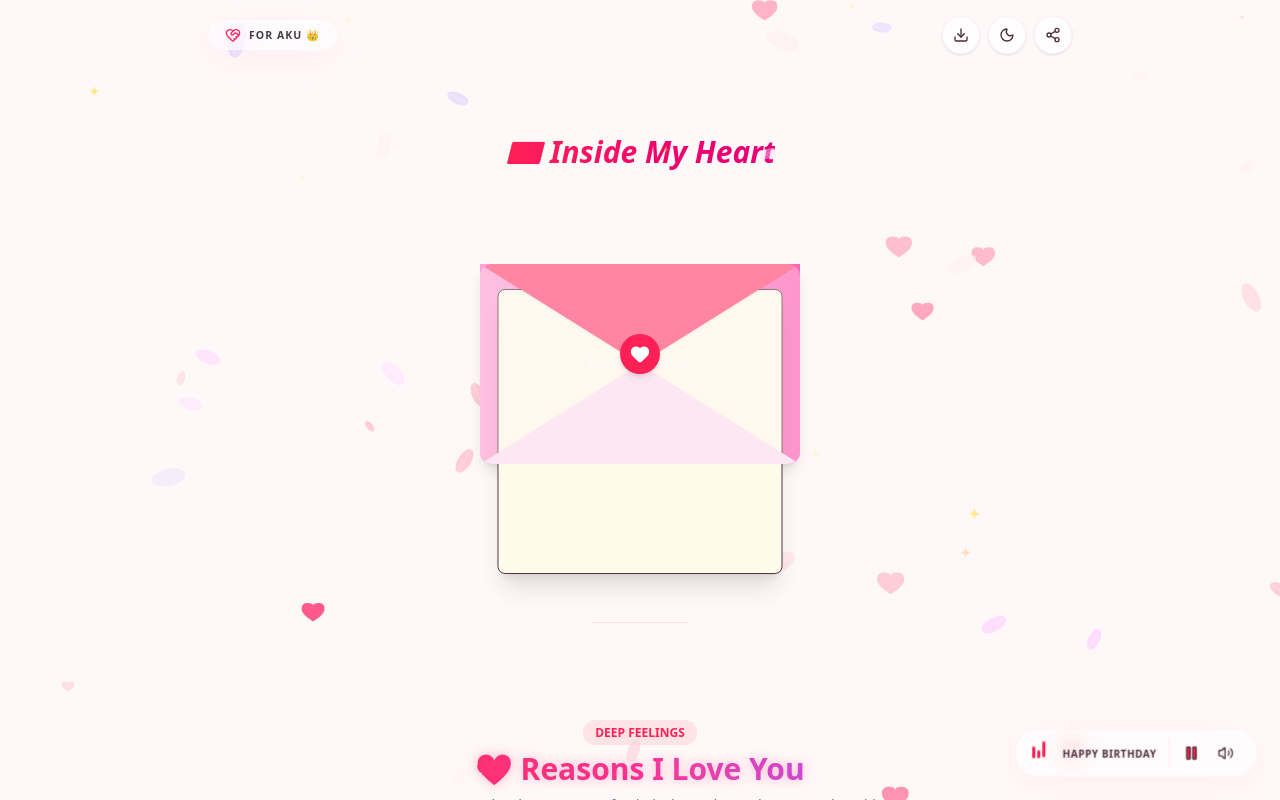
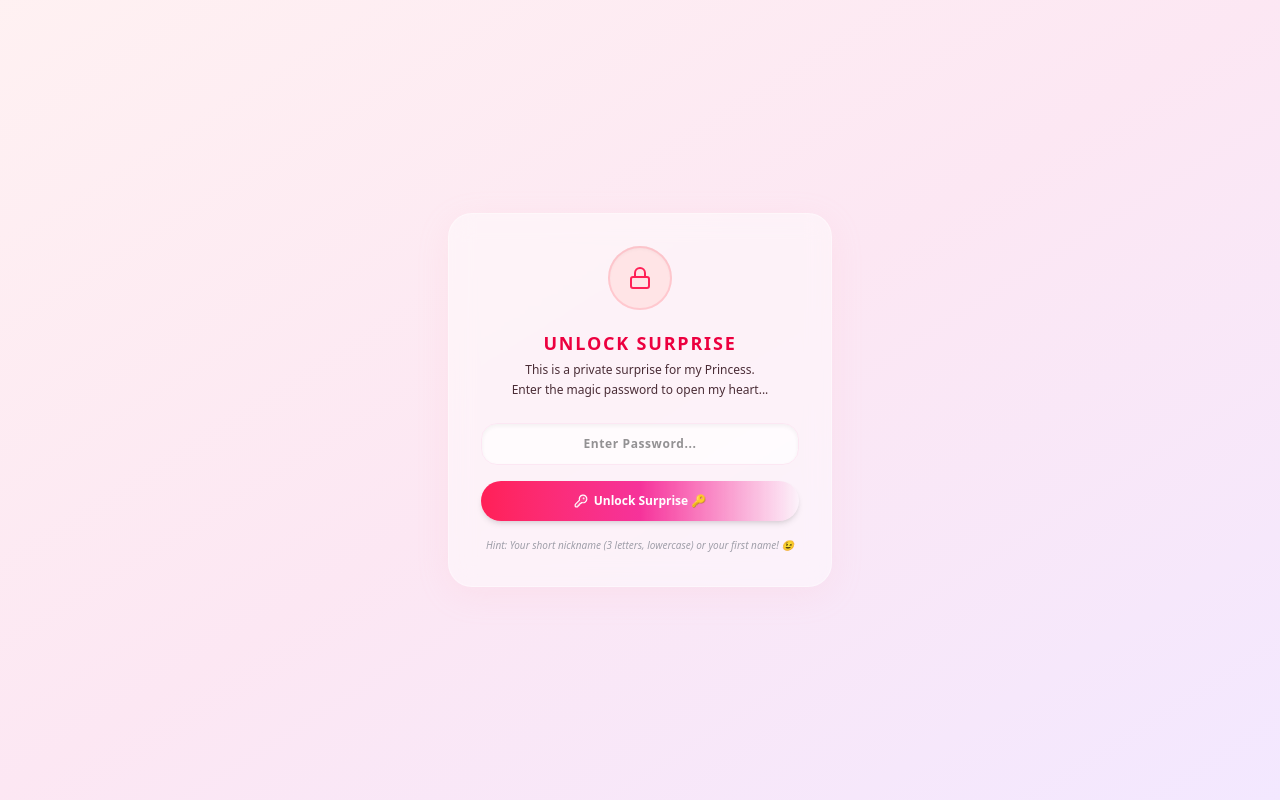
Before and after one commit to shashankdubey12345/Aku, a Next.js app: page / in a window 1280 px wide. Both pictures are taken after a click on the button "Open Your Surprise". Shown: the top 800 px of the page. Built offline with nearby package versions, Linux system fonts and the light colour scheme.

Commit message:
feat: add romantic password challenge screen before unlocking the surprise

```diff
--- a/src/app/page.tsx
+++ b/src/app/page.tsx
@@ -2,7 +2,8 @@
 
 import React, { useState, useEffect } from 'react';
 import { motion, AnimatePresence } from 'framer-motion';
-import { Heart, Moon, Sun, Share2, Download, ShieldAlert, Sparkles, HeartHandshake } from 'lucide-react';
+import { Heart, Moon, Sun, Share2, Download, ShieldAlert, Sparkles, HeartHandshake, Lock, KeyRound } from 'lucide-react';
+import confetti from 'canvas-confetti';
 
 // Import components
 import FloatingParticles from '@/components/FloatingParticles';
@@ -16,10 +17,14 @@ import LoveQuiz from '@/components/LoveQuiz';
 import MusicController from '@/components/MusicController';
 import SurpriseMessage from '@/components/SurpriseMessage';
 
-import { playBackgroundMusic, triggerHaptic, playChimeSound, playPopSound } from '@/utils/sounds';
+import { playBackgroundMusic, triggerHaptic, playChimeSound, playPopSound, playSuccessSound } from '@/utils/sounds';
 
 export default function Home() {
   const [hasUnlocked, setHasUnlocked] = useState(false);
+  const [passwordPhase, setPasswordPhase] = useState(false);
+  const [passwordInput, setPasswordInput] = useState('');
+  const [passwordError, setPasswordError] = useState('');
+  const [isSubmitShaking, setIsSubmitShaking] = useState(false);
   const [isDark, setIsDark] = useState(false);
   const [copied, setCopied] = useState(false);
   const [nameParam, setNameParam] = useState('Aku');
@@ -53,6 +58,39 @@ export default function Home() {
     triggerHaptic(200);
 
     setHasUnlocked(true);
+  };
+
+  const handlePasswordSubmit = (e: React.FormEvent) => {
+    e.preventDefault();
+    const cleanPwd = passwordInput.trim().toLowerCase();
+
+    // Accept nickname, nameParam, princess or love phrases
+    const allowedWords = [
+      'aku',
+      'akriti',
+      'princess',
+      'love',
+      nameParam.trim().toLowerCase()
+    ];
+
+    if (allowedWords.includes(cleanPwd)) {
+      triggerHaptic(200);
+      playSuccessSound();
+
+      confetti({
+        particleCount: 80,
+        spread: 70,
+        origin: { y: 0.6 },
+        colors: ['#ff477e', '#ff85a1', '#d6bbfb', '#ffd700']
+      });
+
+      handleUnlockSurprise();
+    } else {
+      triggerHaptic(120);
+      setPasswordError("That's not the magic key, Princess! Try again... 😘");
+      setIsSubmitShaking(true);
+      setTimeout(() => setIsSubmitShaking(false), 500);
+    }
   };
 
   const handleDarkModeToggle = () => {
@@ -105,7 +143,7 @@ export default function Home() {
       <AnimatePresence mode="wait">
 
         {/* State 1: Opening Screen (Locked) */}
-        {!hasUnlocked ? (
+        {!hasUnlocked && !passwordPhase && (
           <motion.div
             key="opening-screen"
             initial={{ opacity: 1 }}
@@ -152,7 +190,7 @@ export default function Home() {
                 transition={{ delay: 2.5 }}
                 whileHover={{ scale: 1.05 }}
                 whileTap={{ scale: 0.95 }}
-                onClick={handleUnlockSurprise}
+                onClick={() => { playPopSound(); triggerHaptic(85); setPasswordPhase(true); }}
                 className="mt-6 py-3.5 px-8 bg-gradient-to-r from-rose-500 via-pink-500 to-purple-650 font-extrabold text-white text-sm rounded-full shadow-lg hover:shadow-xl shadow-rose-350 dark:shadow-none hover:scale-103 transition-all cursor-pointer flex items-center gap-1.5"
               >
                 <span>Open Your Surprise</span>
@@ -160,9 +198,87 @@ export default function Home() {
               </motion.button>
             </div>
           </motion.div>
-        ) : (
+        )}
 
-          /* State 2: Main Surprise Page */
+        {/* State 2: Password Challenge Screen */}
+        {!hasUnlocked && passwordPhase && (
+          <motion.div
+            key="password-screen"
+            initial={{ opacity: 0, scale: 0.95 }}
+            animate={{ opacity: 1, scale: 1 }}
+            exit={{ opacity: 0, y: -45 }}
+            transition={{ duration: 0.6 }}
+            className="fixed inset-0 z-100 flex flex-col items-center justify-center p-4 bg-gradient-to-br from-rose-50 via-pink-100 to-purple-100 dark:from-zinc-950 dark:via-zinc-900 dark:to-neutral-900"
+          >
+            {/* Spinning heart background glow */}
+            <div className="absolute w-[280px] h-[280px] rounded-full bg-rose-250/20 dark:bg-rose-900/10 blur-3xl -z-10 animate-pulse" />
+
+            <motion.div
+              animate={isSubmitShaking ? { x: [-10, 10, -10, 10, -5, 5, 0] } : {}}
+              transition={{ duration: 0.5 }}
+              className="w-full max-w-sm glass p-8 rounded-3xl border border-pink-200/50 dark:border-white/5 shadow-xl flex flex-col items-center text-center bg-white/80 dark:bg-zinc-900/80 relative"
+            >
+              {/* Lock Shield Icon */}
+              <div className="w-16 h-16 rounded-full bg-rose-100 dark:bg-rose-955 text-rose-500 flex items-center justify-center mb-6 shadow-inner relative">
+                <Lock className="w-6 h-6" />
+                <motion.div
+                  animate={{ scale: [1, 1.2, 1] }}
+                  transition={{ duration: 2, repeat: Infinity }}
+                  className="absolute inset-0 rounded-full border-2 border-rose-300/40"
+                />
+              </div>
+
+              <h2 className="text-lg font-black text-rose-600 dark:text-pink-100 uppercase tracking-widest leading-none">
+                Unlock Surprise
+              </h2>
+              <p className="text-zinc-550 dark:text-zinc-400 text-xs mt-2 mb-6 leading-relaxed px-2">
+                This is a private surprise for my Princess. <br/>Enter the magic password to open my heart...
+              </p>
+
+              <form onSubmit={handlePasswordSubmit} className="w-full flex flex-col gap-4">
+                <div className="relative w-full z-10">
+                  <input
+                    autoFocus
+                    required
+                    type="password"
+                    value={passwordInput}
+                    onChange={(e) => {
+                      setPasswordInput(e.target.value);
+                      if (passwordError) setPasswordError('');
+                    }}
+                    placeholder="Enter Password..."
+                    className="w-full py-3 px-4 rounded-2xl bg-white/70 dark:bg-zinc-850/80 border border-pink-100 dark:border-zinc-700 text-zinc-800 dark:text-white text-xs font-semibold text-center outline-none focus:border-rose-455 transition-all shadow-inner tracking-wider"
+                  />
+                </div>
+
+                {passwordError && (
+                  <motion.p
+                    initial={{ opacity: 0, y: -5 }}
+                    animate={{ opacity: 1, y: 0 }}
+                    className="text-[10.5px] text-rose-500 dark:text-rose-400 font-bold italic leading-relaxed"
+                  >
+                    {passwordError}
+                  </motion.p>
+                )}
+
+                <button
+                  type="submit"
+                  className="w-full py-3 px-6 bg-gradient-to-r from-rose-500 via-pink-500 to-purple-650 font-extrabold text-white text-xs rounded-full shadow-md hover:shadow-lg transition-all cursor-pointer flex items-center justify-center gap-1.5 hover:scale-102"
+                >
+                  <KeyRound className="w-3.5 h-3.5 fill-white/10" />
+                  <span>Unlock Surprise 🔑</span>
+                </button>
+              </form>
+
+              <p className="text-[10px] text-zinc-400 dark:text-zinc-500 mt-4 italic font-medium leading-relaxed px-1">
+                Hint: Your short nickname (3 letters, lowercase) or your first name! 😉
+              </p>
+            </motion.div>
+          </motion.div>
+        )}
+
+        {/* State 3: Main Surprise Page */}
+        {hasUnlocked && (
           <motion.div
             key="surprise-flow"
             initial={{ opacity: 0 }}
--- a/src/components/LoveLetter.tsx
+++ b/src/components/LoveLetter.tsx
@@ -14,7 +14,7 @@ export default function LoveLetter() {
 
 On this beautiful day, I want to tell you how incredibly blessed I am to have you in my life. You're my best friend, my safest shelter, and my ultimate lucky charm.
 
-No matter where we go—whether we are walking along the crowded, sacred ghats of Banaras, enjoying the serenity of Ganga Aarti, or just sharing routine laughs at home—every single second with you feels like pure magic. Your smile melts away my hardest days, and your laughter is the sweet melody I want to play on loop forever.
+No matter where we go, whether we are walking along the crowded, sacred ghats of Banaras, enjoying the serenity of Ganga Aarti, or just sharing routine laughs at home—every single second with you feels like pure magic. Your smile melts away my hardest days, and your laughter is the sweet melody I want to play on loop forever.
 
 I promise to stand by you through every storm and every sunshine, to cheer for you in all your dreams, and to love you more with each passing day.
 
@@ -63,9 +63,8 @@ Forever Yours,
         {/* Main Envelope Body container */}
         <div
           onClick={handleOpen}
-          className={`relative w-[320px] h-[200px] bg-romantic-pink rounded-b-xl shadow-lg cursor-pointer transform transition-transform duration-500 ${
-            isOpen ? 'scale-95 translate-y-16' : 'hover:scale-102 hover:shadow-2xl'
-          }`}
+          className={`relative w-[320px] h-[200px] bg-romantic-pink rounded-b-xl shadow-lg cursor-pointer transform transition-transform duration-500 ${isOpen ? 'scale-95 translate-y-16' : 'hover:scale-102 hover:shadow-2xl'
+            }`}
           style={{ perspective: '800px' }}
         >
           {/* Back & Sides of envelope */}
@@ -82,9 +81,8 @@ Forever Yours,
 
           {/* Top Flap (Rotates on Open) */}
           <div
-            className={`absolute top-0 left-0 w-0 h-0 border-t-[100px] border-t-romantic-pink-dark border-x-[160px] border-x-transparent rounded-t-xl transform origin-top transition-transform duration-500 z-30 ${
-              isOpen ? 'rotate-x-180 -translate-y-[1px]' : 'rotate-x-0'
-            }`}
+            className={`absolute top-0 left-0 w-0 h-0 border-t-[100px] border-t-romantic-pink-dark border-x-[160px] border-x-transparent rounded-t-xl transform origin-top transition-transform duration-500 z-30 ${isOpen ? 'rotate-x-180 -translate-y-[1px]' : 'rotate-x-0'
+              }`}
           />
 
           {/* Seal Heart (fades away or stays pinned) */}
--- a/src/components/LoveQuiz.tsx
+++ b/src/components/LoveQuiz.tsx
@@ -42,10 +42,10 @@ export default function LoveQuiz() {
     {
       id: 3,
       qText: "Which food/drink combo is our absolute favourite to share?",
-      options: ["Mexican Tacos + Soda", "Spicy Ramen + Green Tea", "Street Momos + Cold Coffee ☕", "Burgers + Milkshake"],
-      correctAnswer: "Street Momos + Cold Coffee ☕",
+      options: ["Mexican Tacos + Soda", "Spicy Ramen + Green Tea", "Momos + Cold Coffee ☕", "Burgers + Milkshake"],
+      correctAnswer: "Momos + Cold Coffee ☕",
       hint: "Our typical go-to date snack that always makes us super happy!",
-      successMessage: "Aha! Street momos and cold coffee are indeed our soul fuel!"
+      successMessage: "Aha! Momos and cold coffee are indeed our soul fuel!"
     },
     {
       id: 4,
```
Also changed, not shown: src/components/MemoryTimeline.tsx (line endings or trailing spaces).
